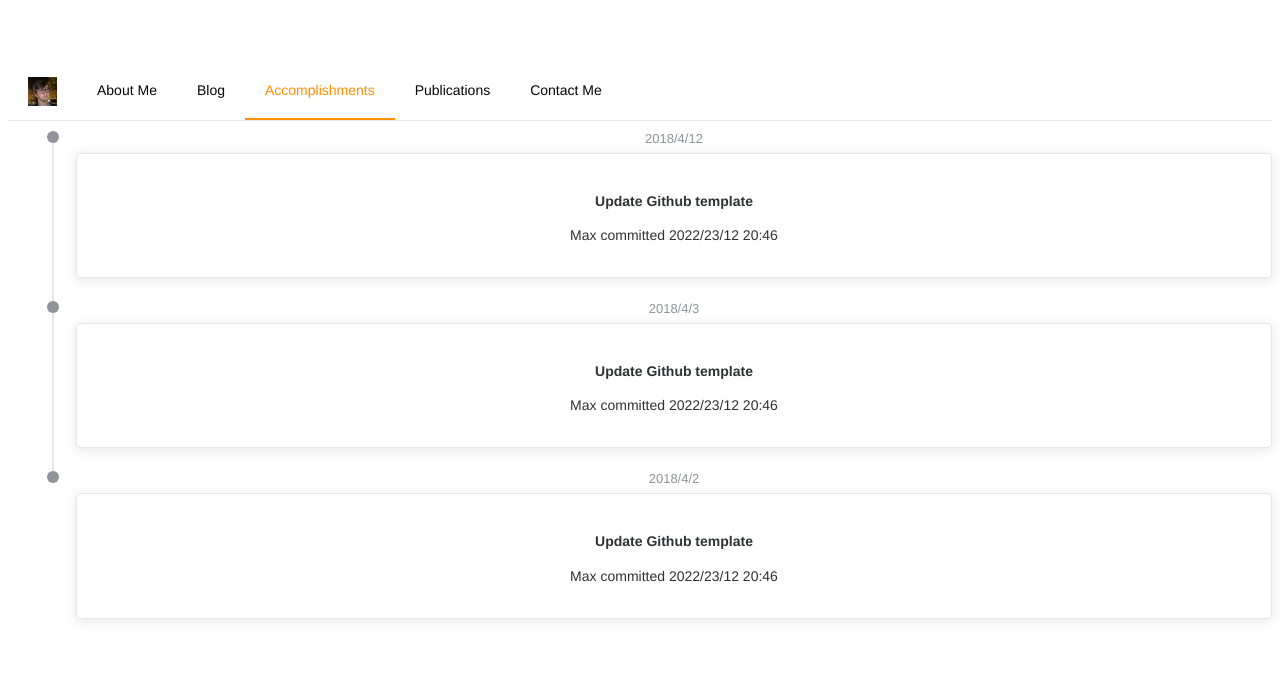
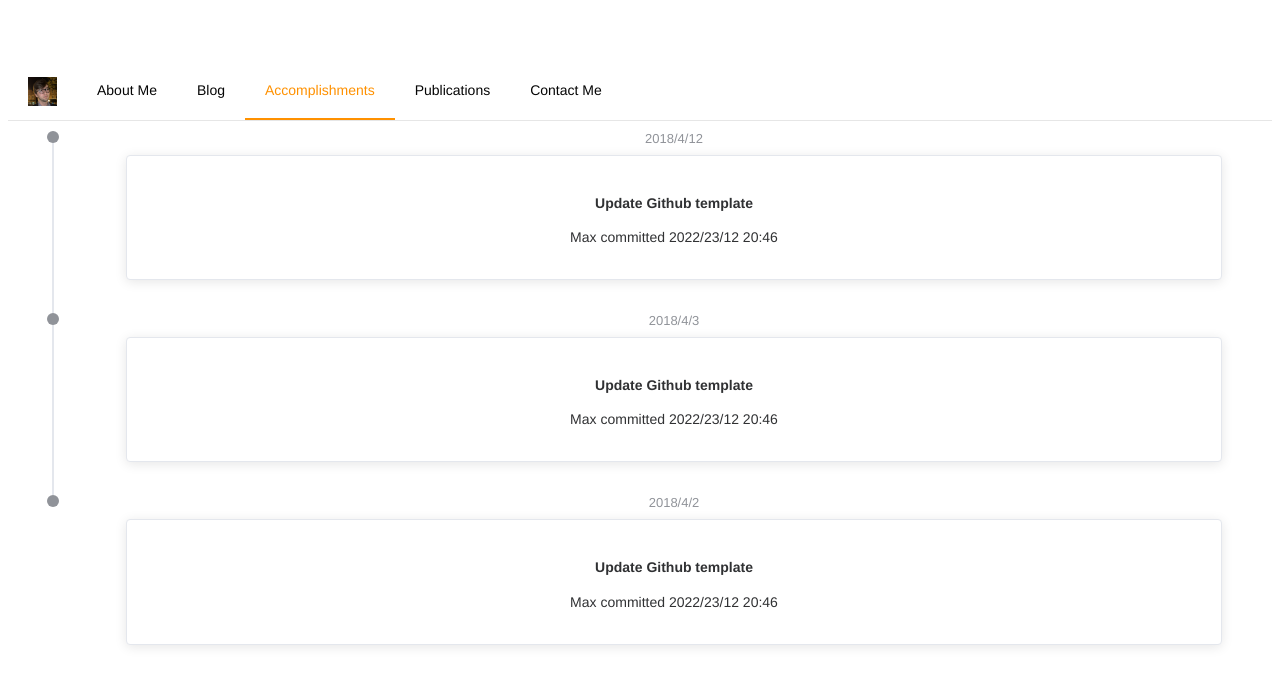
Before and after one commit to imi-Mach/imi-mach.github.io, a Vue app in the folder personal-site/: page /accomplishments in a window 1280 px wide. Shown: the top 686 px of the page. Built offline with nearby package versions, Linux system fonts and the light colour scheme.

Commit message:
added some styling

```diff
--- a/personal-site/src/components/AccompTimeLine.vue
+++ b/personal-site/src/components/AccompTimeLine.vue
@@ -6,24 +6,25 @@
         <div class="timeline">
             <el-timeline>
                 <el-timeline-item timestamp="2018/4/12" placement="top">
-                <el-card>
+                <el-card class="card">
                     <h4>Update Github template</h4>
                     <p>Max committed 2022/23/12 20:46</p>
                 </el-card>
                 </el-timeline-item>
                 <el-timeline-item timestamp="2018/4/3" placement="top">
-                <el-card>
+                <el-card class="card">
                     <h4>Update Github template</h4>
                     <p>Max committed 2022/23/12 20:46</p>
                 </el-card>
                 </el-timeline-item>
                 <el-timeline-item timestamp="2018/4/2" placement="top">
-                <el-card>
+                <el-card class="card">
                     <h4>Update Github template</h4>
                     <p>Max committed 2022/23/12 20:46</p>
                 </el-card>
                 </el-timeline-item>
             </el-timeline>
+
         </div>
     </div>
 </template>
@@ -55,6 +56,9 @@
 
 <style>
 .timeline{
-    margin-top: 10px;
+  margin-top: 10px;
+}
+.card{
+  margin: 10px 50px;
 }
 </style>
```
